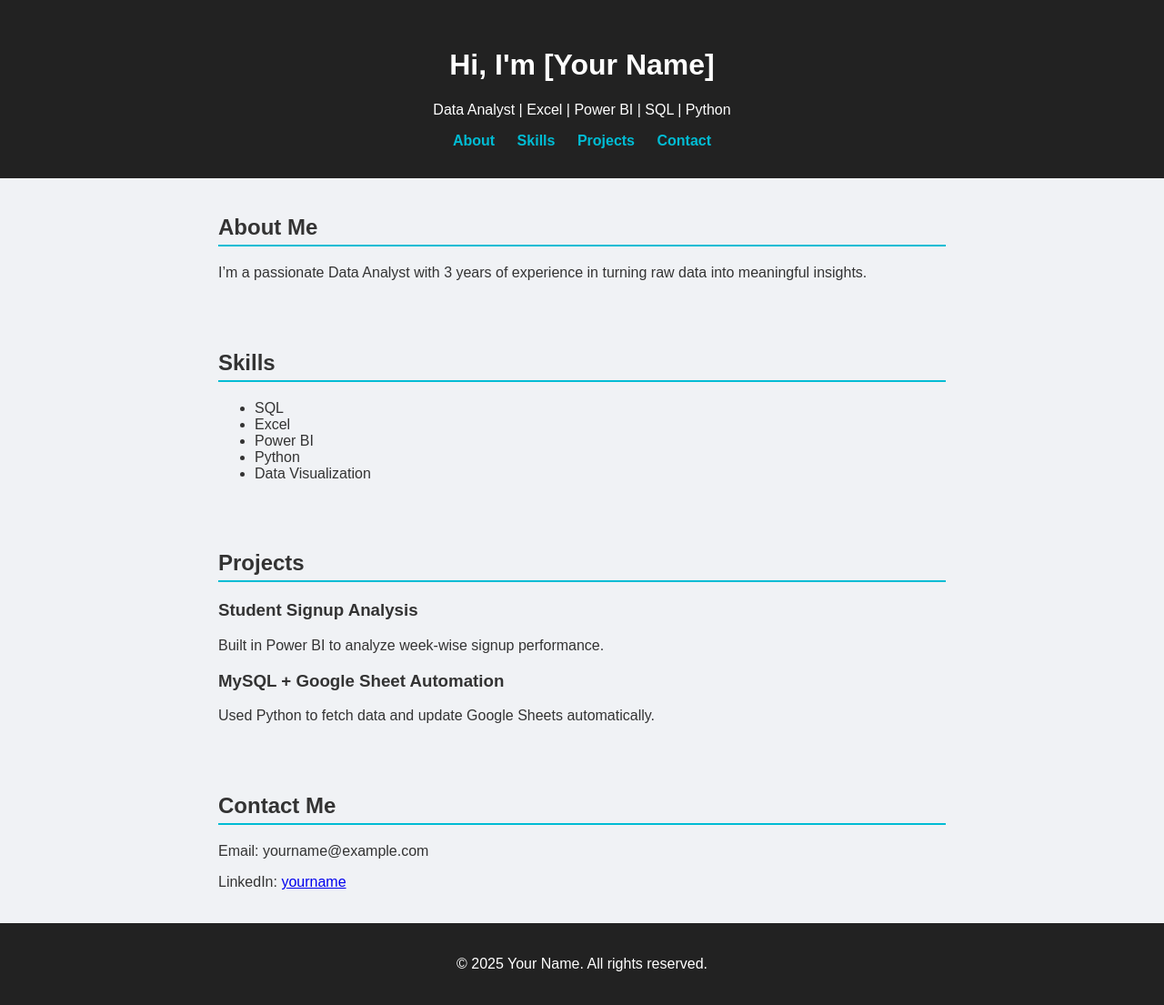
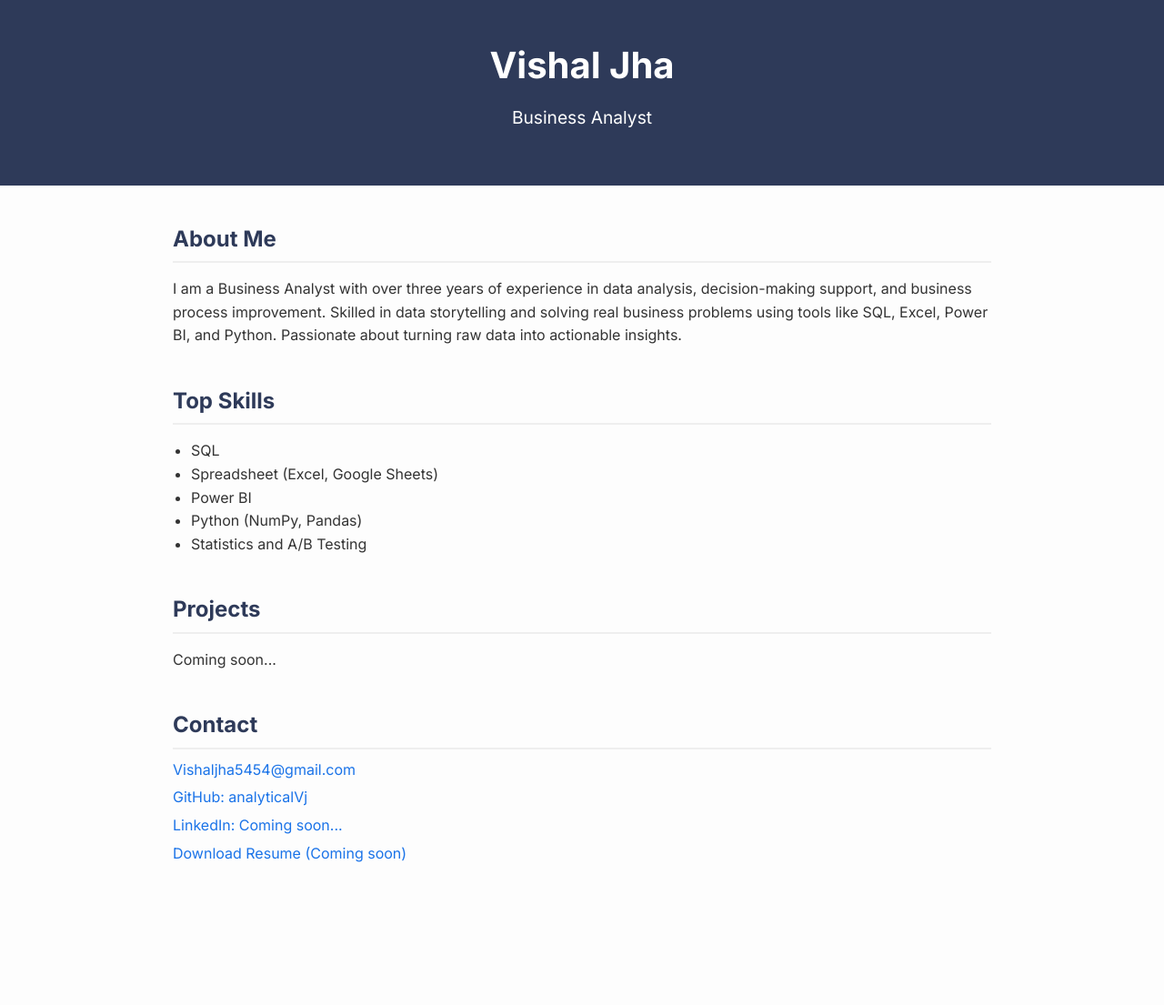
Before and after one commit to analyticalVj/my-portfolio, a plain HTML site: page index.html in a window 1280 px wide. Shown: the whole page at 91% size. After the commit the page ends 1011 px from the top, so only its background shows below. Drawn offline with Linux system fonts and the light colour scheme.

Commit message:
Update index.html

```diff
--- a/index.html
+++ b/index.html
@@ -1,59 +1,114 @@
 <!DOCTYPE html>
 <html lang="en">
+
 <head>
   <meta charset="UTF-8" />
   <meta name="viewport" content="width=device-width, initial-scale=1.0" />
-  <title>My Portfolio</title>
-  <link rel="stylesheet" href="style.css" />
+  <title>Vishal Jha | Business Analyst</title>
+  <link href="https://fonts.googleapis.com/css2?family=Inter:wght@400;600;700&display=swap" rel="stylesheet" />
+  <style>
+    body {
+      font-family: 'Inter', sans-serif;
+      margin: 0;
+      padding: 0;
+      background-color: #fdfdfd;
+      color: #333;
+      line-height: 1.6;
+    }
+
+    header {
+      background-color: #2e3a59;
+      color: white;
+      padding: 40px 20px;
+      text-align: center;
+    }
+
+    header h1 {
+      margin: 0;
+      font-size: 2.5rem;
+    }
+
+    header p {
+      font-size: 1.2rem;
+      margin-top: 10px;
+    }
+
+    main {
+      max-width: 900px;
+      margin: 0 auto;
+      padding: 20px;
+    }
+
+    section {
+      margin-bottom: 40px;
+    }
+
+    h2 {
+      color: #2e3a59;
+      margin-bottom: 10px;
+      border-bottom: 2px solid #eee;
+      padding-bottom: 5px;
+    }
+
+    ul {
+      list-style-type: disc;
+      padding-left: 20px;
+    }
+
+    .contact a {
+      display: block;
+      margin-bottom: 5px;
+      color: #1a73e8;
+      text-decoration: none;
+    }
+
+    .contact a:hover {
+      text-decoration: underline;
+    }
+  </style>
 </head>
+
 <body>
   <header>
-    <h1>Hi, I'm [Your Name]</h1>
-    <p>Data Analyst | Excel | Power BI | SQL | Python</p>
-    <nav>
-      <a href="#about">About</a>
-      <a href="#skills">Skills</a>
-      <a href="#projects">Projects</a>
-      <a href="#contact">Contact</a>
-    </nav>
+    <h1>Vishal Jha</h1>
+    <p>Business Analyst</p>
   </header>
 
-  <section id="about">
+  <main>
+    <section>
       <h2>About Me</h2>
-    <p>I’m a passionate Data Analyst with 3 years of experience in turning raw data into meaningful insights.</p>
+      <p>
+        I am a Business Analyst with over three years of experience in data analysis,
+        decision-making support, and business process improvement. Skilled in data
+        storytelling and solving real business problems using tools like SQL, Excel,
+        Power BI, and Python. Passionate about turning raw data into actionable insights.
+      </p>
     </section>
 
-  <section id="skills">
-    <h2>Skills</h2>
+    <section>
+      <h2>Top Skills</h2>
       <ul>
         <li>SQL</li>
-      <li>Excel</li>
+        <li>Spreadsheet (Excel, Google Sheets)</li>
         <li>Power BI</li>
-      <li>Python</li>
-      <li>Data Visualization</li>
+        <li>Python (NumPy, Pandas)</li>
+        <li>Statistics and A/B Testing</li>
       </ul>
     </section>
 
-  <section id="projects">
+    <section>
       <h2>Projects</h2>
-    <div>
-      <h3>Student Signup Analysis</h3>
-      <p>Built in Power BI to analyze week-wise signup performance.</p>
-    </div>
-    <div>
-      <h3>MySQL + Google Sheet Automation</h3>
-      <p>Used Python to fetch data and update Google Sheets automatically.</p>
-    </div>
+      <p>Coming soon...</p>
     </section>
 
-  <section id="contact">
-    <h2>Contact Me</h2>
-    <p>Email: yourname@example.com</p>
-    <p>LinkedIn: <a href="https://linkedin.com/in/yourname" target="_blank">yourname</a></p>
+    <section class="contact">
+      <h2>Contact</h2>
+      <a href="mailto:Vishaljha5454@gmail.com">Vishaljha5454@gmail.com</a>
+      <a href="https://github.com/analyticalVj" target="_blank">GitHub: analyticalVj</a>
+      <a href="#">LinkedIn: Coming soon...</a>
+      <a href="#">Download Resume (Coming soon)</a>
     </section>
+  </main>
+</body>
 
-  <footer>
-    <p>© 2025 Your Name. All rights reserved.</p>
-  </footer>
-</body>
 </html>
```
Lines whose indentation alone changed are shown as unchanged.
